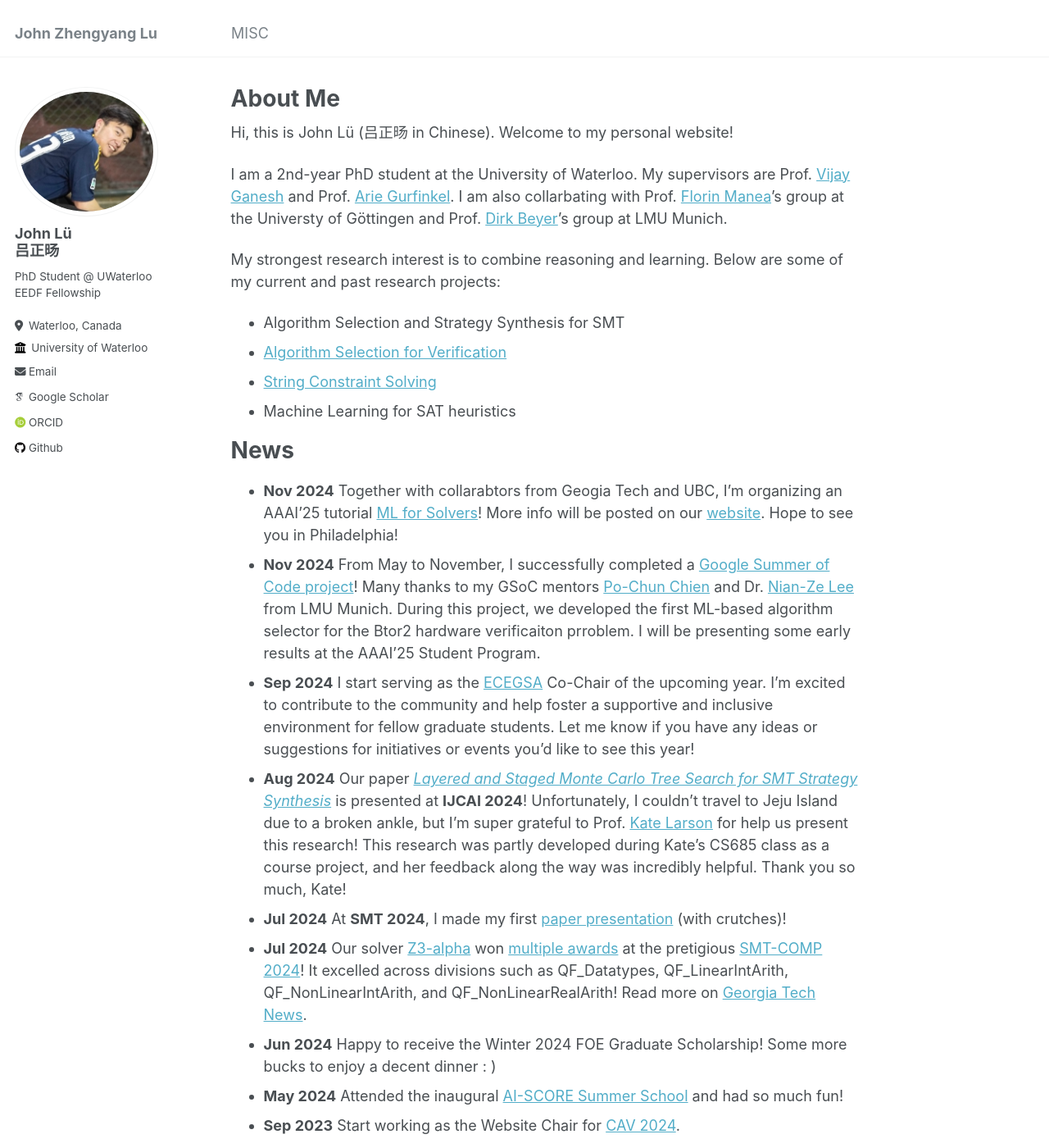
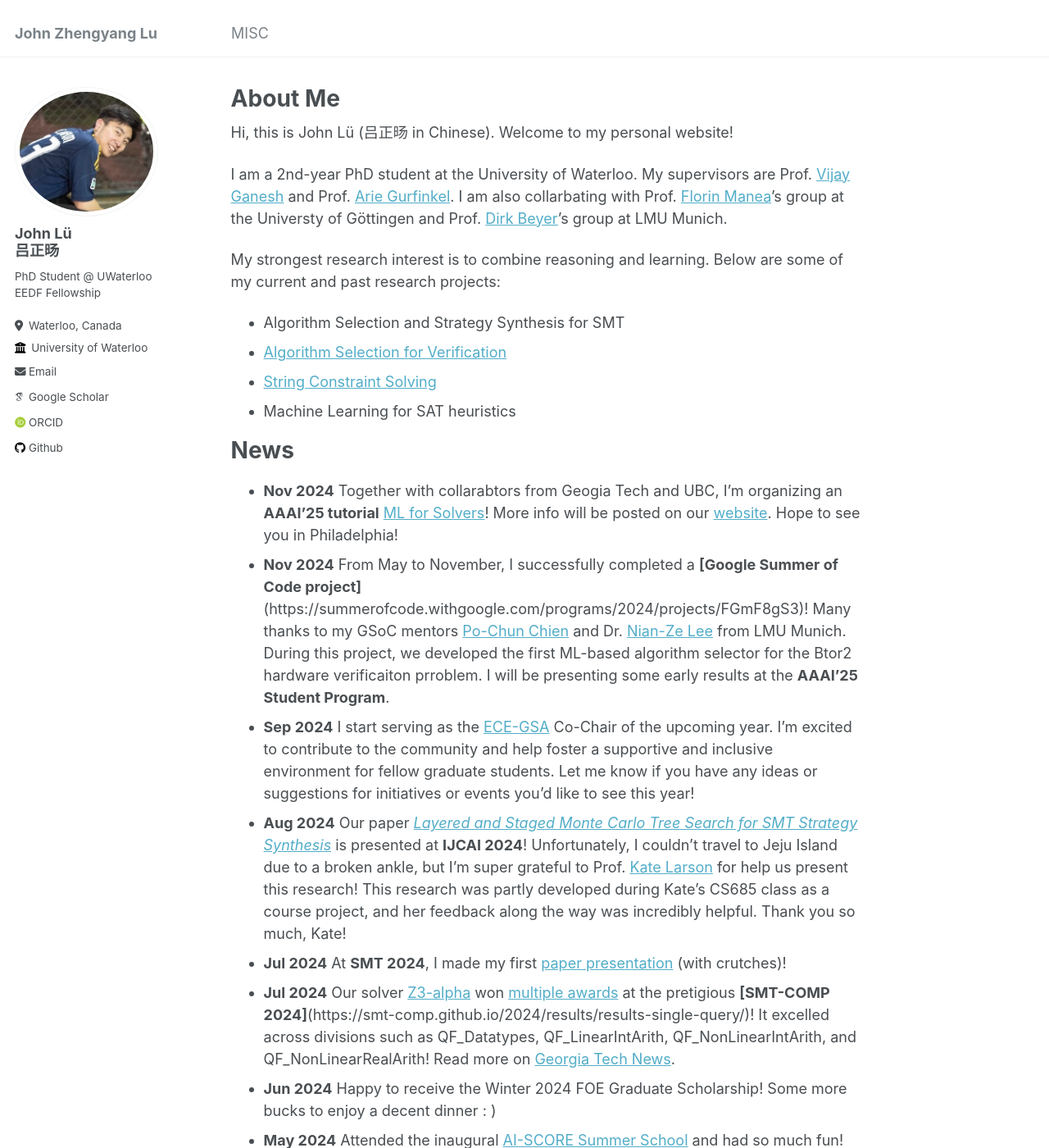
Before and after one commit to JohnLyu2/johnlyu2.github.io, a Jekyll site: the page built from _pages/about.md, in a window 1280 px wide and 1400 px high. Shown: the whole window at 82% size. Built offline with Jekyll 4.4.1, drawn with Linux system fonts in a browser that asks for light colours; some web fonts are replaced.

Commit message:
nov'24 updates

```diff
--- a/_pages/about.md
+++ b/_pages/about.md
@@ -20,12 +20,12 @@
 
 News
 ======
-- **Nov 2024** Together with collarabtors from Geogia Tech and UBC, I'm organizing an AAAI'25 tutorial [ML for Solvers](https://ml-for-solvers.github.io/)! More info will be posted on our [website](https://ml-for-solvers.github.io/). Hope to see you in Philadelphia!
-- **Nov 2024** From May to November, I successfully completed a [Google Summer of Code project](https://summerofcode.withgoogle.com/programs/2024/projects/FGmF8gS3)! Many thanks to my GSoC mentors [Po-Chun Chien](https://www.sosy-lab.org/people/chien/) and Dr. [Nian-Ze Lee](https://nianzelee.github.io/) from LMU Munich. During this project, we developed the first ML-based algorithm selector for the Btor2 hardware verificaiton prroblem. I will be presenting some early results at the AAAI'25 Student Program.
-- **Sep 2024** I start serving as the [ECEGSA](https://uwaterloo.ca/electrical-computer-engineering-graduate-student-association/) Co-Chair of the upcoming year. I’m excited to contribute to the community and help foster a supportive and inclusive environment for fellow graduate students. Let me know if you have any ideas or suggestions for initiatives or events you’d like to see this year!
+- **Nov 2024** Together with collarabtors from Geogia Tech and UBC, I'm organizing an **AAAI'25 tutorial** [ML for Solvers](https://ml-for-solvers.github.io/)! More info will be posted on our [website](https://ml-for-solvers.github.io/). Hope to see you in Philadelphia!
+- **Nov 2024** From May to November, I successfully completed a **[Google Summer of Code project]**(https://summerofcode.withgoogle.com/programs/2024/projects/FGmF8gS3)! Many thanks to my GSoC mentors [Po-Chun Chien](https://www.sosy-lab.org/people/chien/) and Dr. [Nian-Ze Lee](https://nianzelee.github.io/) from LMU Munich. During this project, we developed the first ML-based algorithm selector for the Btor2 hardware verificaiton prroblem. I will be presenting some early results at the **AAAI'25 Student Program**.
+- **Sep 2024** I start serving as the [ECE-GSA](https://uwaterloo.ca/electrical-computer-engineering-graduate-student-association/) Co-Chair of the upcoming year. I’m excited to contribute to the community and help foster a supportive and inclusive environment for fellow graduate students. Let me know if you have any ideas or suggestions for initiatives or events you’d like to see this year!
 - **Aug 2024** Our paper *[Layered and Staged Monte Carlo Tree Search for SMT Strategy Synthesis](https://www.ijcai.org/proceedings/2024/0211.pdf)* is presented at **IJCAI 2024**! Unfortunately, I couldn't travel to Jeju Island due to a broken ankle, but I'm super grateful to Prof. [Kate Larson](https://cs.uwaterloo.ca/~klarson/index.html) for help us present this research! This research was partly developed during Kate's CS685 class as a course project, and her feedback along the way was incredibly helpful. Thank you so much, Kate!
 - **Jul 2024** At **SMT 2024**, I made my first [paper presentation](https://easychair.org/smart-slide/slide/p8zq#) (with crutches)!
-- **Jul 2024** Our solver [Z3-alpha](https://github.com/JohnLyu2/z3alpha) won [multiple awards](https://drive.google.com/file/d/1dEeJFfzjJz4vp-mU5XiGnR-hHJdsU1QZ/view?usp=sharing) at the pretigious [SMT-COMP 2024](https://smt-comp.github.io/2024/results/results-single-query/)! It excelled across divisions such as QF_Datatypes, QF_LinearIntArith, QF_NonLinearIntArith, and QF_NonLinearRealArith! Read more on [Georgia Tech News](https://research.gatech.edu/award-winning-software-tool-uses-innovative-approach).
+- **Jul 2024** Our solver [Z3-alpha](https://github.com/JohnLyu2/z3alpha) won [multiple awards](https://drive.google.com/file/d/1dEeJFfzjJz4vp-mU5XiGnR-hHJdsU1QZ/view?usp=sharing) at the pretigious **[SMT-COMP 2024]**(https://smt-comp.github.io/2024/results/results-single-query/)! It excelled across divisions such as QF_Datatypes, QF_LinearIntArith, QF_NonLinearIntArith, and QF_NonLinearRealArith! Read more on [Georgia Tech News](https://research.gatech.edu/award-winning-software-tool-uses-innovative-approach).
 - **Jun 2024** Happy to receive the Winter 2024 FOE Graduate Scholarship! Some more bucks to enjoy a decent dinner : )
 - **May 2024** Attended the inaugural [AI-SCORE Summer School](https://ai-score.github.io/) and had so much fun!
 - **Sep 2023** Start working as the Website Chair for [CAV 2024](https://i-cav.org/2024/).
```
